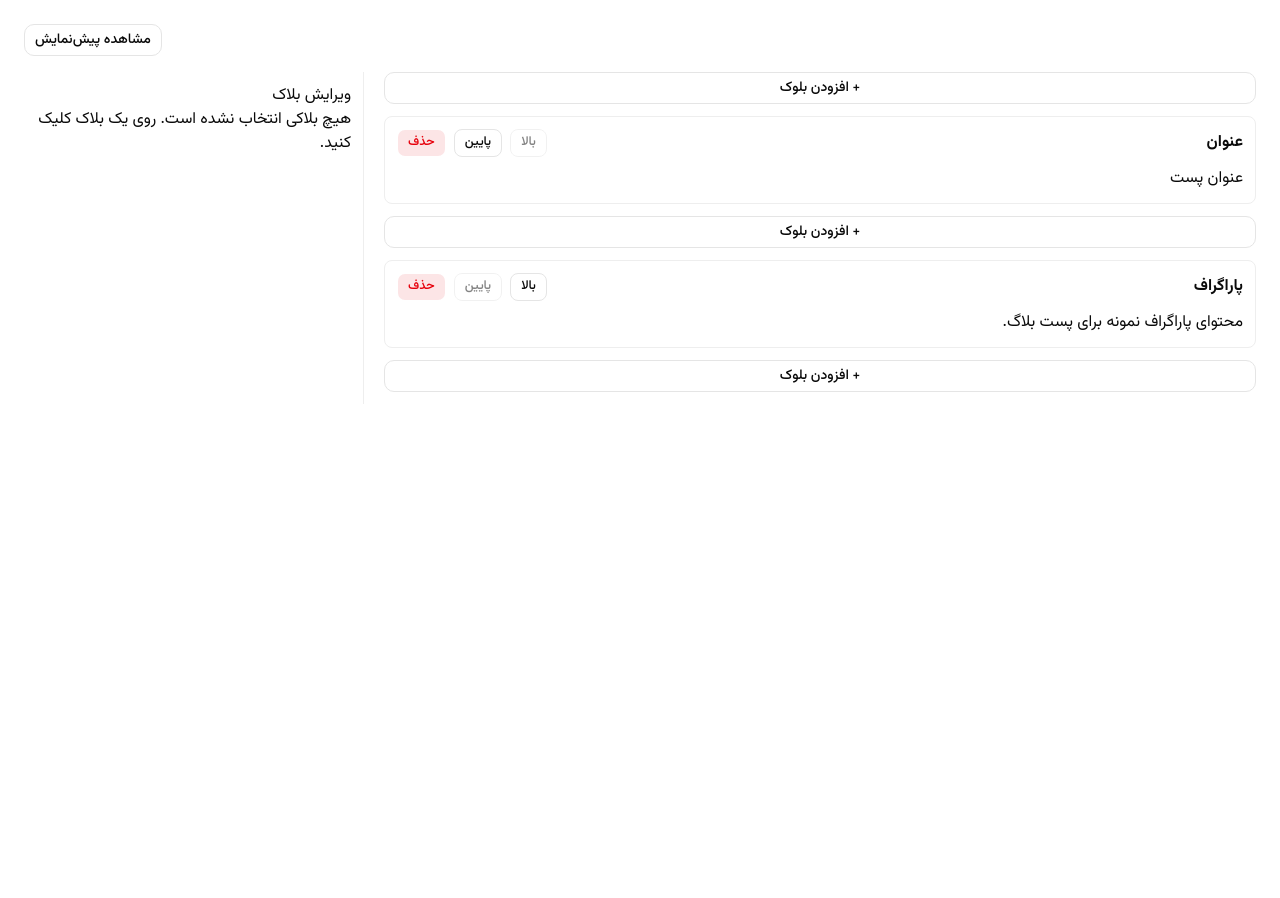
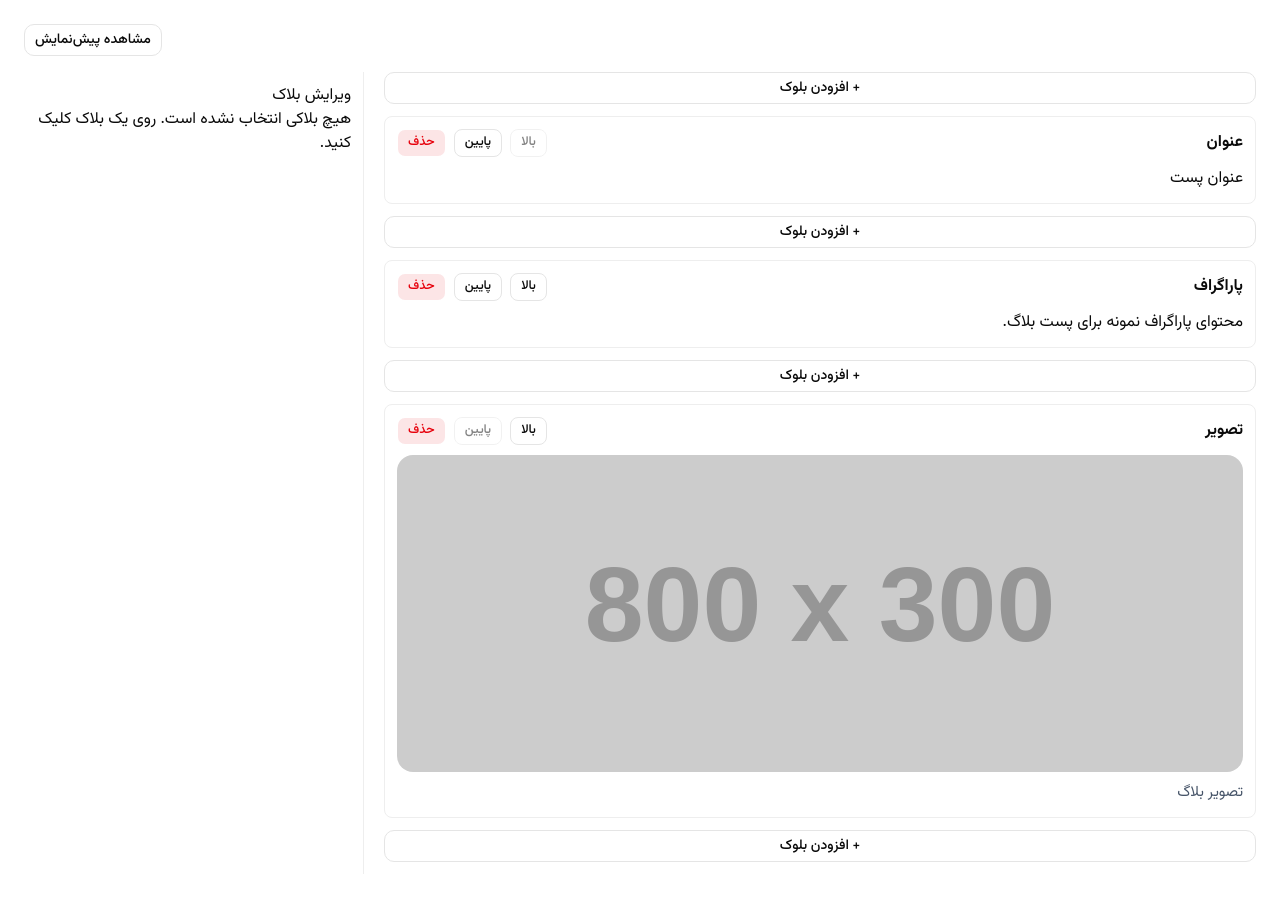
Before and after one commit to mgarousian/structured-content-engine, a Next.js app: page /builder/blog-demo in a window 1280 px wide. Before the commit the page ends 800 px from the top, so only its background shows below. Built offline with nearby package versions, Linux system fonts and the light colour scheme.

Commit message:
Stabilize blog and landing module separation

```diff
--- a/app/builder/blog-demo/page.tsx
+++ b/app/builder/blog-demo/page.tsx
@@ -1,19 +1,7 @@
 import React from 'react';
 import BuilderEditor from '@/src/components/BuilderEditor';
 import blogConfig from '@/src/modules/blog/config';
-import type { Page } from '@/src/types/blocks';
-
-const initialPage: Page = {
-  id: 'blog-demo-page-1',
-  slug: 'blog-demo',
-  title: 'پست نمونه بلاگ',
-  contentType: 'blogPost',
-  blocks: [
-    { id: 'b1', type: 'heading', data: { text: 'عنوان پست', level: 'h1' } },
-    { id: 'b2', type: 'paragraph', data: { text: 'محتوای پاراگراف نمونه برای پست بلاگ.' } },
-  ],
-};
 
 export default function Page() {
-  return <BuilderEditor storageKey="page-builder:mvp:blog-demo" initialPage={initialPage} allowedBlocks={blogConfig.allowedBlocks} />;
+  return <BuilderEditor storageKey={blogConfig.storageKey} initialPage={blogConfig.defaultDocument} allowedBlocks={blogConfig.allowedBlocks} />;
 }
--- a/app/builder/landing-demo/page.tsx
+++ b/app/builder/landing-demo/page.tsx
@@ -1,22 +1,9 @@
 import React from 'react';
 import BuilderEditor from '@/src/components/BuilderEditor';
 import landingConfig from '@/src/modules/landing/config';
-import type { Page } from '@/src/types/blocks';
-
-const initialPage: Page = {
-  id: 'landing-demo-page-1',
-  slug: 'landing-demo',
-  title: 'لندینگ نمونه',
-  contentType: 'landingPage',
-  blocks: [
-    { id: 'h1', type: 'hero', data: { title: 'عنوان اصلی لندینگ', subtitle: 'اینجا می‌توانید توضیح کوتاهی درباره ارزش پیشنهادی صفحه بنویسید.', primaryCtaText: 'شروع کنید', primaryCtaHref: '#', imageSrc: '' } },
-    { id: 'h2', type: 'heading', data: { text: 'بخش بعدی', level: 'h2' } },
-    { id: 'p1', type: 'paragraph', data: { text: 'متن پاراگراف نمونه برای بخش بعدی.' } },
-  ],
-};
 
 export default function Page() {
   return (
-    <BuilderEditor storageKey="page-builder:mvp:landing-demo" initialPage={initialPage} allowedBlocks={landingConfig.allowedBlocks} />
+    <BuilderEditor storageKey={landingConfig.storageKey} initialPage={landingConfig.defaultDocument} allowedBlocks={landingConfig.allowedBlocks} />
   );
 }
--- a/app/page/demo/page.tsx
+++ b/app/page/demo/page.tsx
@@ -7,11 +7,11 @@ import '../../../src/blocks/paragraph';
 import '../../../src/blocks/image';
 import { getBlock } from '../../../src/blocks/registry';
 import { Button } from '@/components/ui/button';
-import type { Page as PageType } from '../../../src/types/blocks';
+import type { ContentDocument } from '../../../src/types/blocks';
 
 const STORAGE_KEY = 'page-builder:mvp:demo';
 
-const parsePage = (value: string | null): PageType | null => {
+const parseContentDocument = (value: string | null): ContentDocument | null => {
   if (!value) return null;
   try {
     const parsed = JSON.parse(value);
@@ -23,7 +23,7 @@ const parsePage = (value: string | null): PageType | null => {
       typeof parsed.title === 'string' &&
       Array.isArray(parsed.blocks)
     ) {
-      return parsed as PageType;
+      return parsed as ContentDocument;
     }
     return null;
   } catch {
@@ -32,12 +32,12 @@ const parsePage = (value: string | null): PageType | null => {
 };
 
 export default function DemoPage() {
-  const [page, setPage] = useState<PageType | null>(null);
+  const [page, setPage] = useState<ContentDocument | null>(null);
   const [loaded, setLoaded] = useState(false);
 
   useEffect(() => {
     const raw = localStorage.getItem(STORAGE_KEY);
-    const parsed = parsePage(raw);
+    const parsed = parseContentDocument(raw);
     setPage(parsed);
     setLoaded(true);
   }, []);
--- a/src/components/BuilderEditor.tsx
+++ b/src/components/BuilderEditor.tsx
@@ -6,13 +6,17 @@ import { getBlock, listBlocks } from '@/src/blocks/registry';
 import { Dialog, DialogContent, DialogDescription, DialogTitle } from '@/components/ui/dialog';
 import { Button } from '@/components/ui/button';
 import { useEditorStore, setStorageKey } from '@/src/store/editor';
-import type { BlockInstance, Page } from '@/src/types/blocks';
+import type { BlockInstance, ContentDocument, ContentType, ContentStatus } from '@/src/types/blocks';
 
-const isValidPage = (page: any): page is Page => {
+const isValidContentType = (value: any): value is ContentType => value === 'blogPost' || value === 'landingPage';
+const isValidContentStatus = (value: any): value is ContentStatus => ['draft', 'review', 'scheduled', 'published'].includes(value);
+
+const isValidContentDocument = (page: any): page is ContentDocument => {
   if (!page || typeof page !== 'object') return false;
   if (typeof page.id !== 'string' || typeof page.slug !== 'string' || typeof page.title !== 'string') return false;
+  if (!isValidContentType(page.contentType)) return false;
+  if (!isValidContentStatus(page.status)) return false;
   if (!Array.isArray(page.blocks)) return false;
-  if (page.contentType && typeof page.contentType !== 'string') return false;
   return page.blocks.every((block: any) => {
     return (
       block &&
@@ -32,7 +36,7 @@ export default function BuilderEditor({
   allowedBlocks,
 }: {
   storageKey: string;
-  initialPage: Page;
+  initialPage: ContentDocument;
   allowedBlocks: string[];
 }) {
   const [pickerOpen, setPickerOpen] = useState(false);
@@ -67,7 +71,7 @@ export default function BuilderEditor({
 
     try {
       const parsed = JSON.parse(raw);
-      if (isValidPage(parsed)) {
+      if (isValidContentDocument(parsed)) {
         useEditorStore.getState().setPage(parsed);
       } else {
         useEditorStore.getState().setPage(initialPage);
--- a/src/modules/blog/config.ts
+++ b/src/modules/blog/config.ts
@@ -1,11 +1,27 @@
 import { ModuleConfig } from '../registry';
+import type { ContentDocument } from '../../types/blocks';
 import { ContentType } from '../../types/blocks';
+
+const defaultDocument: ContentDocument = {
+  id: 'blog-demo-page-1',
+  contentType: 'blogPost',
+  title: 'پست نمونه بلاگ',
+  slug: 'blog-demo',
+  status: 'draft',
+  blocks: [
+    { id: 'b1', type: 'heading', data: { text: 'عنوان پست', level: 'h1' } },
+    { id: 'b2', type: 'paragraph', data: { text: 'محتوای پاراگراف نمونه برای پست بلاگ.' } },
+    { id: 'b3', type: 'image', data: { src: 'https://via.placeholder.com/800x300', alt: 'تصویر نمونه', caption: 'تصویر بلاگ' } },
+  ],
+};
 
 const config: ModuleConfig = {
   contentType: 'blogPost' as ContentType,
   label: 'Blog Post',
   labelFa: 'پست بلاگ',
   allowedBlocks: ['heading', 'paragraph', 'image'],
+  storageKey: 'page-builder:mvp:blog-demo',
+  defaultDocument,
 };
 
 export default config;
--- a/src/modules/landing/config.ts
+++ b/src/modules/landing/config.ts
@@ -1,11 +1,37 @@
 import { ModuleConfig } from '../registry';
+import type { ContentDocument } from '../../types/blocks';
 import { ContentType } from '../../types/blocks';
+
+const defaultDocument: ContentDocument = {
+  id: 'landing-demo-page-1',
+  contentType: 'landingPage',
+  title: 'لندینگ نمونه',
+  slug: 'landing-demo',
+  status: 'draft',
+  blocks: [
+    {
+      id: 'h1',
+      type: 'hero',
+      data: {
+        title: 'عنوان اصلی لندینگ',
+        subtitle: 'اینجا می‌توانید توضیح کوتاهی درباره ارزش پیشنهادی صفحه بنویسید.',
+        primaryCtaText: 'شروع کنید',
+        primaryCtaHref: '#',
+        imageSrc: '',
+      },
+    },
+    { id: 'h2', type: 'heading', data: { text: 'بخش بعدی', level: 'h2' } },
+    { id: 'p1', type: 'paragraph', data: { text: 'متن پاراگراف نمونه برای بخش بعدی.' } },
+  ],
+};
 
 const config: ModuleConfig = {
   contentType: 'landingPage' as ContentType,
   label: 'Landing Page',
   labelFa: 'لندینگ‌پیج',
   allowedBlocks: ['heading', 'paragraph', 'image', 'hero'],
+  storageKey: 'page-builder:mvp:landing-demo',
+  defaultDocument,
 };
 
 export default config;
--- a/src/modules/registry.ts
+++ b/src/modules/registry.ts
@@ -1,12 +1,16 @@
 import { ContentType } from '../types/blocks';
 import blogConfig from './blog/config';
 import landingConfig from './landing/config';
+
+import type { ContentDocument } from '../types/blocks';
 
 export type ModuleConfig = {
   contentType: ContentType;
   label: string;
   labelFa: string;
   allowedBlocks: string[];
+  storageKey: string;
+  defaultDocument: ContentDocument;
 };
 
 const configs: Record<ContentType, ModuleConfig> = {
--- a/src/store/editor.ts
+++ b/src/store/editor.ts
@@ -1,5 +1,5 @@
 import { create } from 'zustand';
-import { Page, BlockInstance } from '../types/blocks';
+import { ContentDocument, ContentType, ContentStatus, BlockInstance } from '../types/blocks';
 
 let STORAGE_KEY = 'page-builder:mvp:demo';
 
@@ -8,7 +8,7 @@ export const setStorageKey = (key: string) => {
 };
 
 type EditorStore = {
-  page: Page;
+  page: ContentDocument;
   selectedBlockId: string | null;
   selectBlock: (id: string | null) => void;
   updateBlock: (id: string, data: any) => void;
@@ -17,13 +17,15 @@ type EditorStore = {
   deleteBlock: (id: string) => void;
   moveBlockUp: (id: string) => void;
   moveBlockDown: (id: string) => void;
-  setPage: (p: Page) => void;
+  setPage: (p: ContentDocument) => void;
 };
 
-const initialPage: Page = {
+const initialPage: ContentDocument = {
   id: 'demo-page-1',
   slug: 'demo',
   title: 'صفحه نمونه',
+  contentType: 'blogPost',
+  status: 'draft',
   blocks: [
     {
       id: 'block-1',
@@ -43,7 +45,10 @@ const initialPage: Page = {
   ],
 };
 
-const parseStoredPage = (value: string | null): Page | null => {
+const isContentType = (value: any): value is ContentType => value === 'blogPost' || value === 'landingPage';
+const isContentStatus = (value: any): value is ContentStatus => ['draft', 'review', 'scheduled', 'published'].includes(value);
+
+const parseStoredPage = (value: string | null): ContentDocument | null => {
   if (!value) return null;
   try {
     const parsed = JSON.parse(value);
@@ -53,9 +58,13 @@ const parseStoredPage = (value: string | null): Page | null => {
       typeof parsed.id === 'string' &&
       typeof parsed.slug === 'string' &&
       typeof parsed.title === 'string' &&
+      typeof parsed.contentType === 'string' &&
+      isContentType(parsed.contentType) &&
+      typeof parsed.status === 'string' &&
+      isContentStatus(parsed.status) &&
       Array.isArray(parsed.blocks)
     ) {
-      return parsed as Page;
+      return parsed as ContentDocument;
     }
     return null;
   } catch {
@@ -63,7 +72,7 @@ const parseStoredPage = (value: string | null): Page | null => {
   }
 };
 
-const savePageToStorage = (page: Page) => {
+const savePageToStorage = (page: ContentDocument) => {
   if (typeof window === 'undefined') return;
   try {
     localStorage.setItem(STORAGE_KEY, JSON.stringify(page));
@@ -83,7 +92,7 @@ export const useEditorStore = create<EditorStore>((set) => ({
   selectBlock: (id) => set(() => ({ selectedBlockId: id })),
   updateBlock: (id, data) =>
     set((state) => {
-      const nextPage: Page = {
+      const nextPage: ContentDocument = {
         ...state.page,
         blocks: state.page.blocks.map((b: BlockInstance) => (b.id === id ? { ...b, data } : b)),
       };
@@ -97,7 +106,7 @@ export const useEditorStore = create<EditorStore>((set) => ({
         type,
         data,
       };
-      const nextPage: Page = {
+      const nextPage: ContentDocument = {
         ...state.page,
         blocks: [...state.page.blocks, newBlock],
       };
@@ -114,7 +123,7 @@ export const useEditorStore = create<EditorStore>((set) => ({
       const nextBlocks = [...state.page.blocks];
       const insertIndex = Math.max(0, Math.min(index, nextBlocks.length));
       nextBlocks.splice(insertIndex, 0, newBlock);
-      const nextPage: Page = {
+      const nextPage: ContentDocument = {
         ...state.page,
         blocks: nextBlocks,
       };
@@ -123,7 +132,7 @@ export const useEditorStore = create<EditorStore>((set) => ({
     }),
   deleteBlock: (id) =>
     set((state) => {
-      const nextPage: Page = {
+      const nextPage: ContentDocument = {
         ...state.page,
         blocks: state.page.blocks.filter((b: BlockInstance) => b.id !== id),
       };
@@ -141,7 +150,7 @@ export const useEditorStore = create<EditorStore>((set) => ({
       const tmp = nextBlocks[idx - 1];
       nextBlocks[idx - 1] = nextBlocks[idx];
       nextBlocks[idx] = tmp;
-      const nextPage: Page = { ...state.page, blocks: nextBlocks };
+      const nextPage: ContentDocument = { ...state.page, blocks: nextBlocks };
       savePageToStorage(nextPage);
       return { page: nextPage };
     }),
@@ -153,7 +162,7 @@ export const useEditorStore = create<EditorStore>((set) => ({
       const tmp = nextBlocks[idx + 1];
       nextBlocks[idx + 1] = nextBlocks[idx];
       nextBlocks[idx] = tmp;
-      const nextPage: Page = { ...state.page, blocks: nextBlocks };
+      const nextPage: ContentDocument = { ...state.page, blocks: nextBlocks };
       savePageToStorage(nextPage);
       return { page: nextPage };
     }),
```
Also changed, not shown: src/types/blocks.ts (+9 -4 lines).
